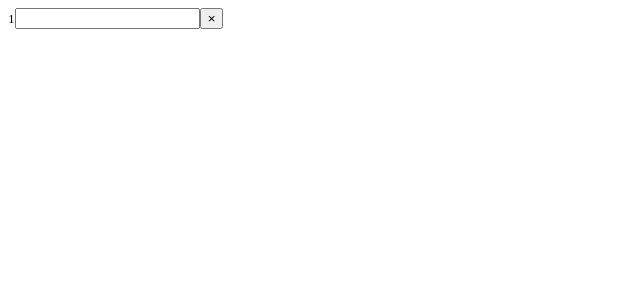
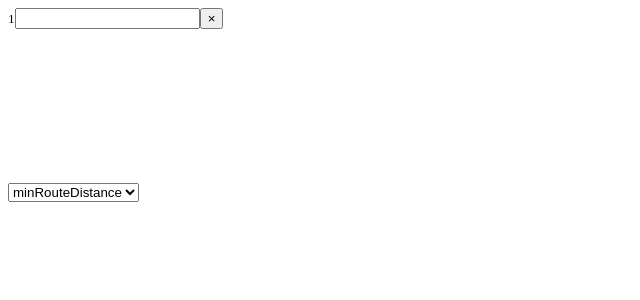
Before and after one commit to timbilalov/route-builder, a React app: page / in a window 1280 px wide. Shown: the top 300 px of the page, without its empty margins (0-640 px from the left). Built offline with nearby package versions, Linux system fonts and the light colour scheme; the HTML template or start-up script is replaced by a standard one.

Commit message:
Implemented a new route calculation variant by minimal total distance (finding all possible route permutations based on Heap's algorithm). Also added selector to change calc variant "on a fly".

```diff
--- a/src/media/js/containers/Map/Map.js
+++ b/src/media/js/containers/Map/Map.js
@@ -4,13 +4,21 @@ import React from 'react';
 import { connect } from 'react-redux';
 import Route from './components/Route';
 
+const SHOW_DIFFERENT_CALC_VARIANTS = true;
+
 class Map extends React.Component {
+	availableCalcVariants = [
+		'minRouteDistance',
+		'nearestPoint',
+	];
+
 	state = {
 		navigationLinks: {
 			variant1: false,
 			variant2: false,
 		},
 		routes: [],
+		calcVariant: this.availableCalcVariants[0],
 	};
 
 	addressesCache = {
@@ -52,8 +60,6 @@ class Map extends React.Component {
 	}
 
 	async geocodeAddresses(addresses = this.props.addresses) {
-		this.clearMap();
-
 		if (addresses.length < 2) {
 			return;
 		}
@@ -74,7 +80,7 @@ class Map extends React.Component {
 						const recognized = {
 							name: addressEntered,
 							orderEntered: i + 1,
-							coords: geoObject.geometry.getCoordinates(),
+							coordinates: geoObject.geometry.getCoordinates(),
 							geoObject,
 						};
 
@@ -89,20 +95,120 @@ class Map extends React.Component {
 		return Promise.all(promisesArray);
 	}
 
+	// https://en.wikipedia.org/wiki/Permutation
+	// https://en.wikipedia.org/wiki/Heap%27s_algorithm
+	// https://stackoverflow.com/questions/40598891/heaps-algorithm-walk-through
+	// http://ruslanledesma.com/2016/06/17/why-does-heap-work.html
+	findAllPermutations(length) {
+		const permutations = [];
+
+		function generate(n, array) {
+			array = Array.from(array);
+
+			if (n === 1) {
+				permutations.push(array);
+			} else {
+				for (var i = 0; i < n - 1; i++) {
+					generate(n - 1, array);
+
+					if (n % 2 === 0) {
+						const one = array[i];
+						const two = array[n - 1];
+
+						array[i] = two;
+						array[n - 1] = one;
+					} else {
+						const first = array[0];
+						const second = array[n - 1];
+
+						array[0] = second;
+						array[n - 1] = first;
+					}
+				}
+
+				generate(n - 1, array);
+			}
+		}
+
+		generate(length, Array.from(new Array(length)).map((el, index) => index + 1));
+
+		return permutations;
+	}
+
+	getDistanceBetweenCoordinates(c1, c2) {
+		const mult = 1000;
+		return Math.sqrt(Math.pow(Math.abs(c1[0] * mult - c2[0] * mult), 2) + Math.pow(Math.abs(c1[1] * mult - c2[1] * mult), 2));
+	}
+
+	findMinRouteDistance(availableRouteVariants, coordinates) {
+		const getDistance = this.getDistanceBetweenCoordinates;
+
+		let minDistance = Infinity;
+		let minVariant;
+
+		for (let i = 0; i < availableRouteVariants.length; i++) {
+			const variant = availableRouteVariants[i];
+			const variantDistance = variant
+				.map(index => coordinates[index]).reduce((prev, current, i) => {
+					const nextPrev = current;
+					let distance;
+
+					if (i === 1) {
+						distance = getDistance(prev, current);
+					} else {
+						distance = prev.distance + getDistance(prev.prev, current);
+					}
+
+					if (i < variant.length - 1) {
+						return {
+							distance: distance,
+							prev: nextPrev,
+						};
+					} else {
+						return distance;
+					}
+				});
+
+			if (variantDistance < minDistance) {
+				minDistance = variantDistance;
+				minVariant = variant;
+			}
+		}
+
+		return minVariant;
+	}
+
+	onCalcVariantChange(variant) {
+		this.setState({
+			calcVariant: variant,
+		});
+		this.update(true);
+	}
+
 	async sortAddresses(geocoded) {
 		const geoObjects = geocoded.map(item => item.geoObject);
+		const { calcVariant } = this.state;
+		const { availableCalcVariants } = this;
 
 		return new Promise(resolve => {
+			if (calcVariant === availableCalcVariants[0]) {
+				const coordinates = geocoded.map(item => item.coordinates);
+				const availableRouteVariants = this.findAllPermutations(geocoded.length - 1).map(el => [0].concat(el));
+				const routeByMinDistance = this.findMinRouteDistance(availableRouteVariants, coordinates);
+
+				const sorted = routeByMinDistance.map(index => geocoded[index]);
+				resolve(sorted);
+			} else {
 				const query	= ymaps.geoQuery(geoObjects.slice(1)).sortByDistance(geoObjects[0]);
-
 				query.then(() => {
 					const firstAddressObject = this.getRecognizedAddress('geoObject', geoObjects[0]);
 					const otherAddressObjects = [];
 					query.each(r => otherAddressObjects.push(this.getRecognizedAddress('geoObject', r)));
+
 					const sorted = [firstAddressObject].concat(otherAddressObjects);
-
 					resolve(sorted);
 				});
+			}
 		});
 	}
 
@@ -174,7 +280,7 @@ class Map extends React.Component {
 	}
 
 	getNavigationLinks(sorted) {
-		const coordinates = Array.from(sorted).map(item => item.coords);
+		const coordinates = Array.from(sorted).map(item => item.coordinates);
 
 		const hrefParts = [];
 		hrefParts.push(`z=${this.mapInitialOptions.zoom}`);
@@ -216,12 +322,14 @@ class Map extends React.Component {
 		};
 	}
 
-	async update() {
+	async update(forced = false) {
 		const { addresses } = this.props;
-		if (JSON.stringify(addresses) === JSON.stringify(this.addressesCache.lastCalculated)) {
+		if (!forced && JSON.stringify(addresses) === JSON.stringify(this.addressesCache.lastCalculated)) {
 			return;
 		}
 		this.addressesCache.lastCalculated = Array.from(addresses);
+
+		this.clearMap();
 
 		const geocoded = await this.geocodeAddresses(addresses);
 		console.log('geocoded', geocoded);
@@ -242,6 +350,20 @@ class Map extends React.Component {
 		return (
 			<div>
 				<div id="map" className="map" />
+				{SHOW_DIFFERENT_CALC_VARIANTS &&
+					<div className="map-calc-variants">
+						<select
+							onChange={event => this.onCalcVariantChange(event.target.value)}
+							defaultValue={this.availableCalcVariants[0]}
+						>
+							{this.availableCalcVariants.map((variant, index) => {
+								return (
+									<option value={variant} key={index}>{variant}</option>
+								);
+							})}
+						</select>
+					</div>
+				}
 				{navigationLinks && navigationLinks.variant1 && navigationLinks.variant2 &&
 					<div className="description">
 						<div>
```
Lines whose indentation alone changed are shown as unchanged.
